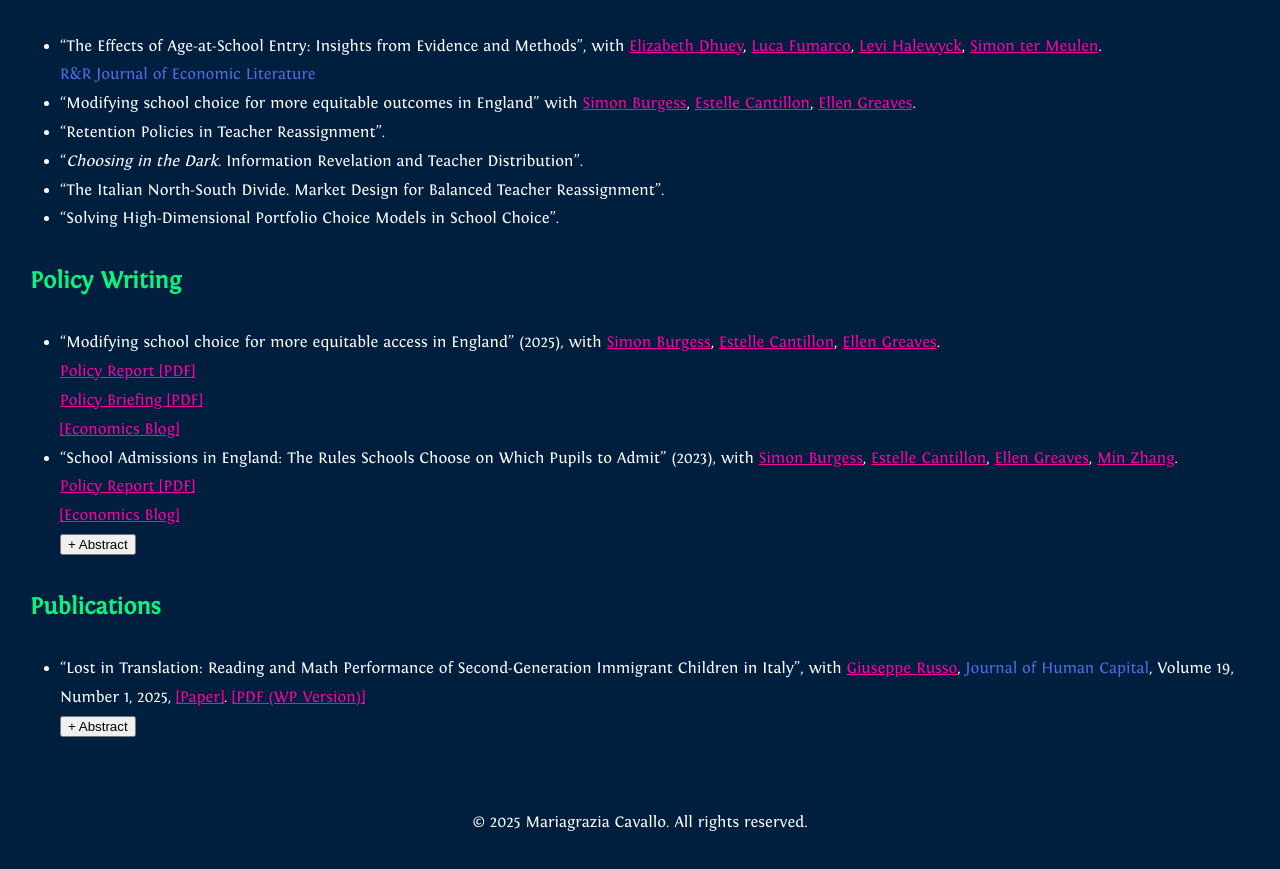
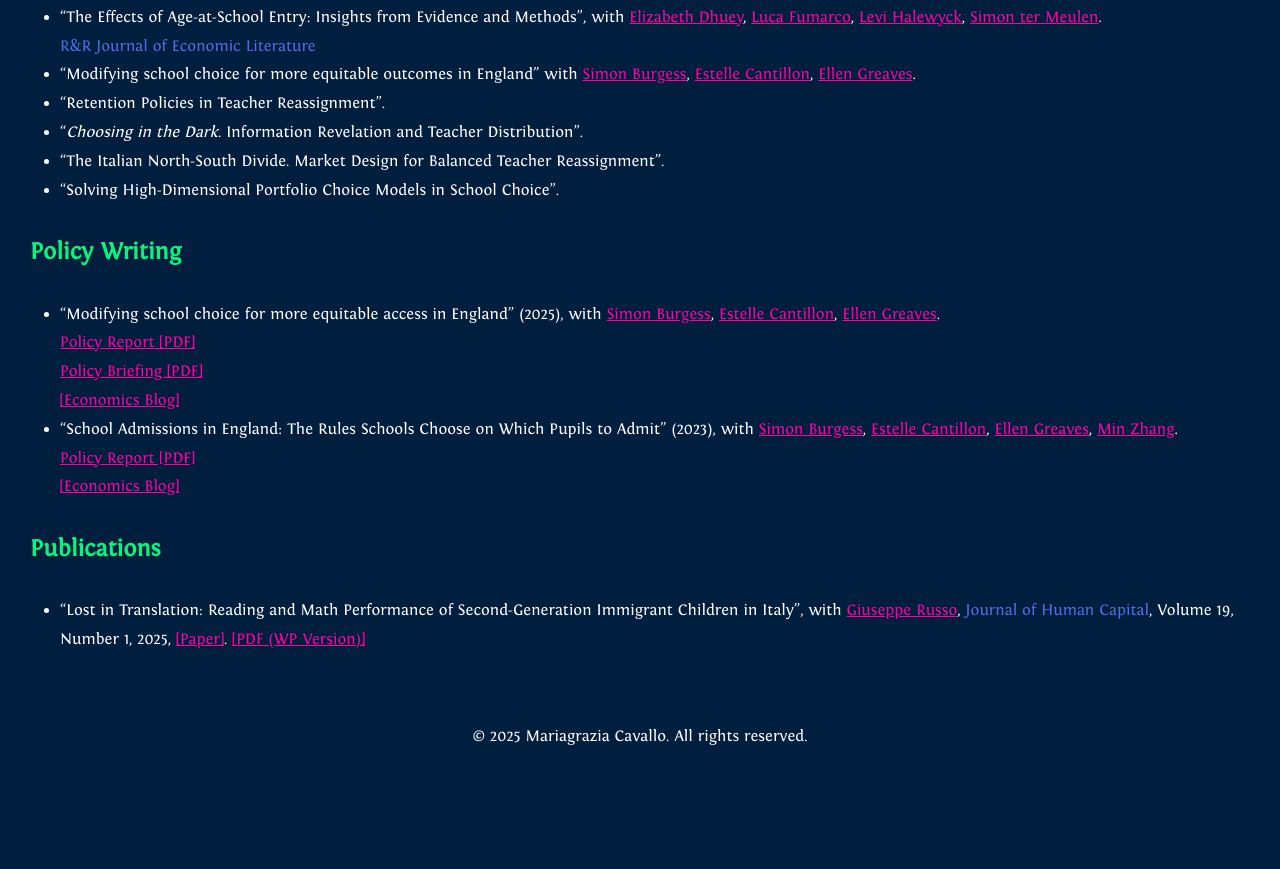
Before and after one commit to Mariagrazia-Cavallo/WebPage, a plain HTML site: page Research.html in a window 1280 px wide. Shown: the part 524-1393 px from the top of the page. After the commit the page ends 1307 px from the top, so only its background shows below. Drawn offline with Linux system fonts and the light colour scheme.

Commit message:
Comments Abstracts in Research.html

```diff
--- a/Research.html
+++ b/Research.html
@@ -232,7 +232,7 @@
                         </div>
                     </div> -->
                     <ul>
-                         <br>
+                         <!-- <br> -->
                         <li><span style="color: #5777f6e8;">“Best Paper Award” and “Exemplary Track Paper Award in Applied Modeling” at the 25th ACM Conference on Economics and Computation (2024)</span></li>
                         <li><span style="color: #5777f6e8;">Proceedings of the 25th ACM Conference on Economics and Computation (2024)</span> <a href="https://dl.acm.org/doi/10.1145/3670865.3673643" target="_blank"><span style="color: rgb(255, 0, 162);">[PDF Extended Abstract]</span></a></li>
                     </ul>
@@ -330,7 +330,7 @@
                     <a href="admissioncriteria.pdf" target="_blank"> Policy Report [PDF]
                         <br> <a href="https://economics.blogs.bristol.ac.uk/2023/03/01/who-gets-in-where-you-live-matters-for-where-you-go-to-school/" target="_blank"> [Economics Blog]</a></a>
                     <br>
-                    <button onclick="toggleText('abstract2')">+ Abstract</button>
+                  <!--   <button onclick="toggleText('abstract2')">+ Abstract</button>
                     <div id="abstract2" class="hiddenText">
                         <div class="abstract-content">
                             Most secondary schools in England are able to design the rules for which pupils
@@ -348,7 +348,7 @@
                             these ‘innovative’ admissions arrangements. Finally, in the complex system of
                             multiple school types and diverse admissions arrangements, parents in some areas
                             lack the required information to make informed school choices.
-                        </div>
+                        </div> -->
                 </li>
 
             </ul>
@@ -360,7 +360,7 @@
                    <span style="color:#5777f6e8;">Journal of Human Capital</span>, Volume 19, Number 1, 2025, <a href="https://www.journals.uchicago.edu/doi/10.1086/734386" target="_blank"> [Paper]</a>.
                     <a href="LIT.pdf" target="_blank">[PDF (WP Version)]</a>
                     <br>
-                    <button onclick="toggleText('abstract3')">+ Abstract</button>
+                  <!--   <button onclick="toggleText('abstract3')">+ Abstract</button>
                     <div id="abstract3" class="hiddenText">
                         <div class="abstract-content">
                             This paper explores the effect of language proficiency on Math achievement for ten-year-old
@@ -377,7 +377,7 @@
                 a sufficiency threshold must be crossed, marginal improvements are ineffective, rendering the proficiency
                 gap permanent and fostering social exclusion and inequality.
                         </div>
-                    </div>
+                    </div> -->
 
 
                 </li>
```
